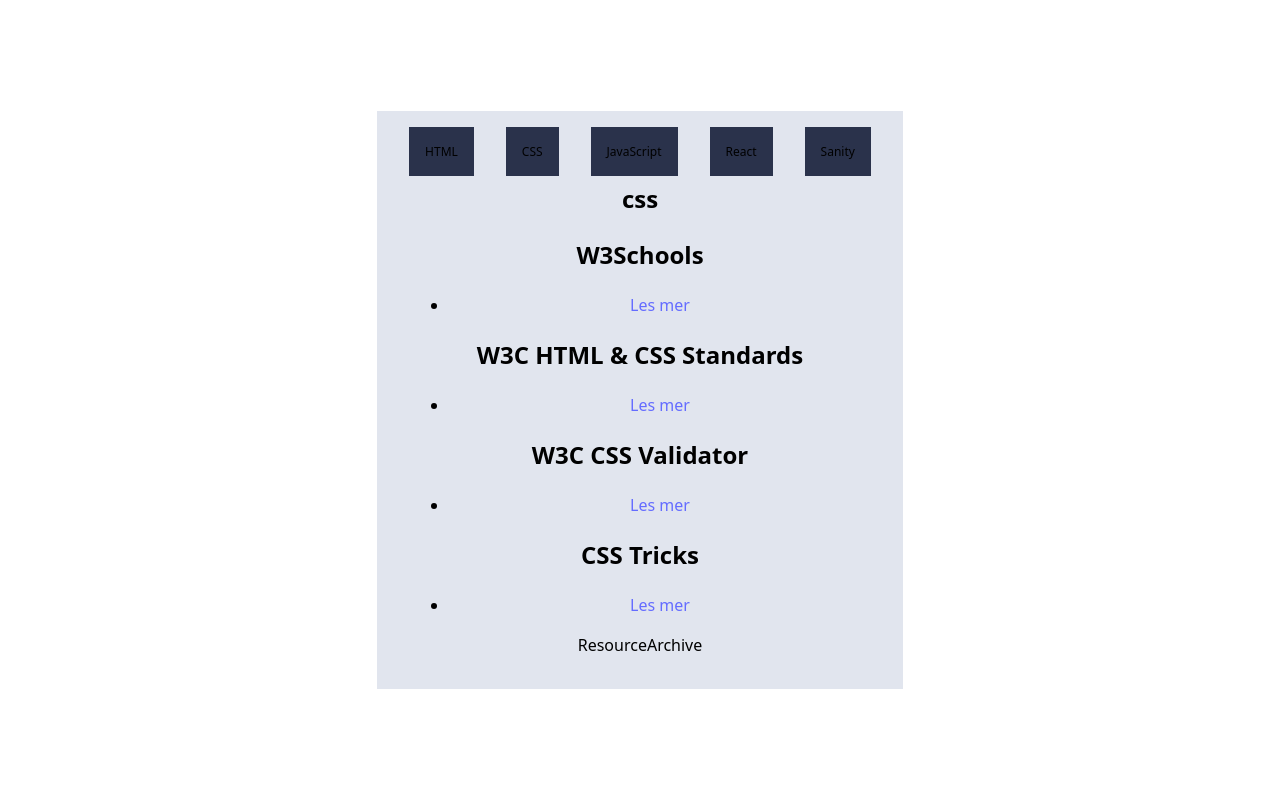
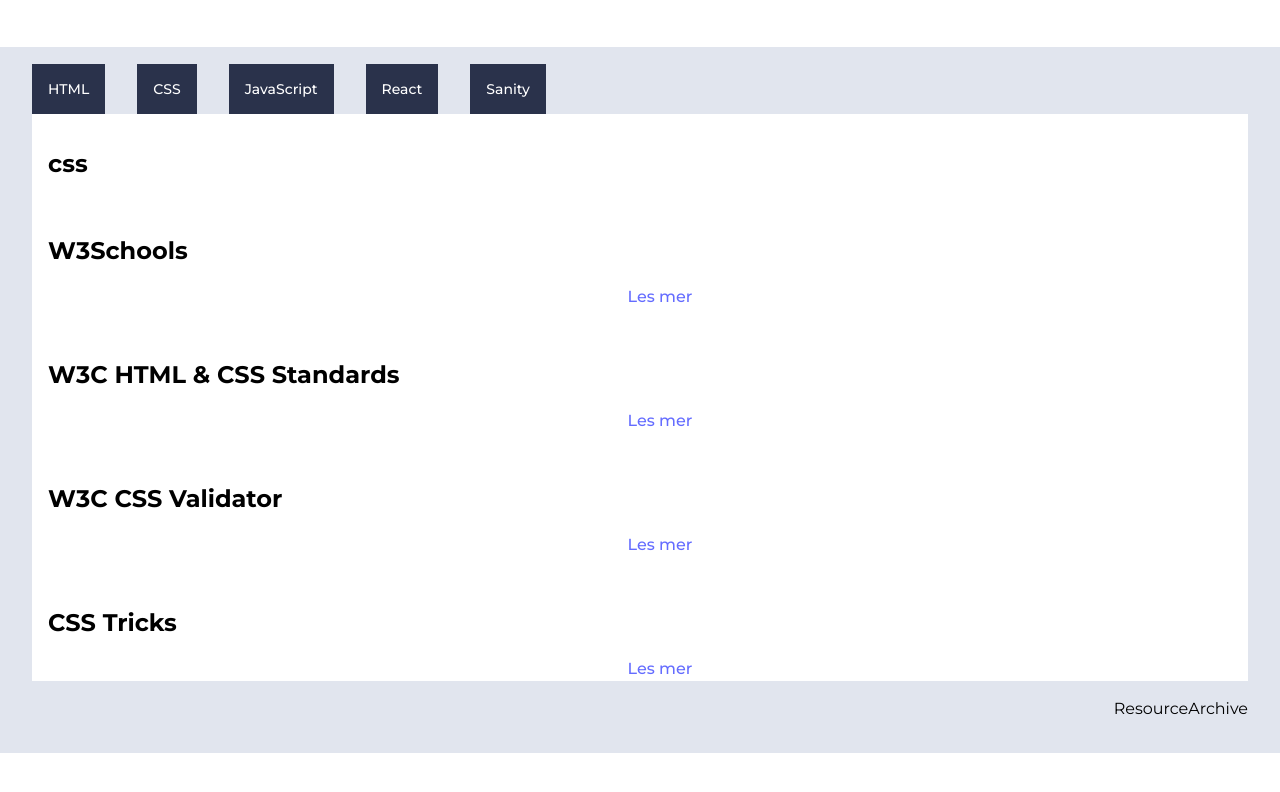
Before and after one commit to odaju/uin25ak2_resourceapp_odaju, a React (Vite) app: page /css in a window 1280 px wide. Shown: the top 792 px of the page. Built offline with nearby package versions, Linux system fonts and the light colour scheme.

Commit message:
endret på sccs på knapper

```diff
--- a/src/styles/style.scss
+++ b/src/styles/style.scss
@@ -1,12 +1,18 @@
+//importert font fra google fonts.
+@import url('https://fonts.googleapis.com/css2?family=Montserrat:wght@400;500;600;700&display=swap');
+
 #root{
+    width: 100%;
     background-color: var(--grey);
-    color: black;
+    color: (var(--black));
     --blue: #2a324b;
     --bluegrey: #58699D;
     --grey: #E1E5EE;
     --white: #fff;
     --black: #000;
+    font-family: "Montserrat", serif;
 }
+
 //Laget sass/css for header og linkene i header området.
 #container{
 
@@ -24,16 +30,52 @@
                     gap: 2rem;
                     margin: 0;
                     padding: 0;
-                    font-size: 12px;
+                    font-size: 14px;
+
+                    a:hover{
+                        background-color: var(--white);
+                        color: var(--black);
+                    }
 
                     a{
                         background-color: var(--blue);
                         padding: 1rem;
                         margin: 0;
                         text-decoration: none;
-                        color: var(--black);
+                        color: var(--white);
+                        text-align: center;
                     }
+
                 }
             }
         }
 }
+
+
+#heading{
+        text-align: left;
+        margin-top: 14px;
+        padding: 2rem 0rem 0rem 1rem;
+}
+
+#overskrift{
+    text-align: left;
+    padding: 2rem 0rem 0rem 1rem;
+    margin: 0;
+}
+
+main{
+    background-color: var(--white);
+
+    article{
+
+        li{
+            list-style-type: none;
+        }
+    }
+}
+
+footer{
+    color: var(--black);
+    text-align: right;
+}
```
